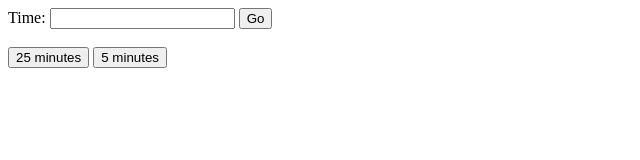
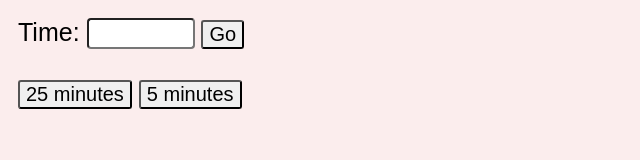
Before and after one commit to hai5nguy/killertomato, a website: page dist/index.html in a window 1280 px wide. Shown: the whole page, without its empty margins (0-640 px from the left). Drawn offline with Linux system fonts and the light colour scheme.

Commit message:
mad design skills

```diff
--- /dev/null
+++ b/dist/index.css
@@ -0,0 +1,23 @@
+body {
+    font-size: 25px;
+    font-family: Arial, Helvetica, sans-serif;
+    background: #fbeded;
+    position: absolute;
+    top: 0;
+    right: 0;
+    bottom: 0;
+    left: 0;
+    padding: 10px;
+}
+button {
+    font-size: 20px;
+    border-radius: 3px;
+}
+
+input#time {
+    line-height: 25px;
+    vertical-align: top;
+    font-size: 20px;
+    width: 100px;
+    border-radius: 4px;
+}
--- a/dist/index.html
+++ b/dist/index.html
@@ -4,6 +4,7 @@
 <head>
     <title>Killer Tomato</title>
     <link rel="icon" type="image/png" sizes="96x96" href="/favicon-96x96.png">
+    <link rel="stylesheet" type="text/css" href="index.css">
 </head>
 
 <body>
```
